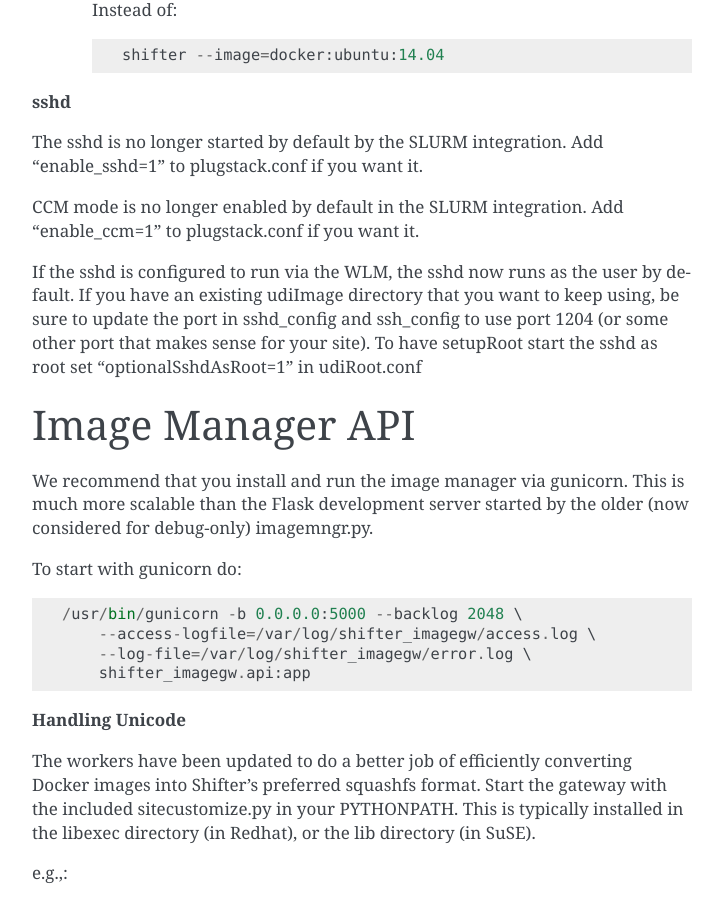
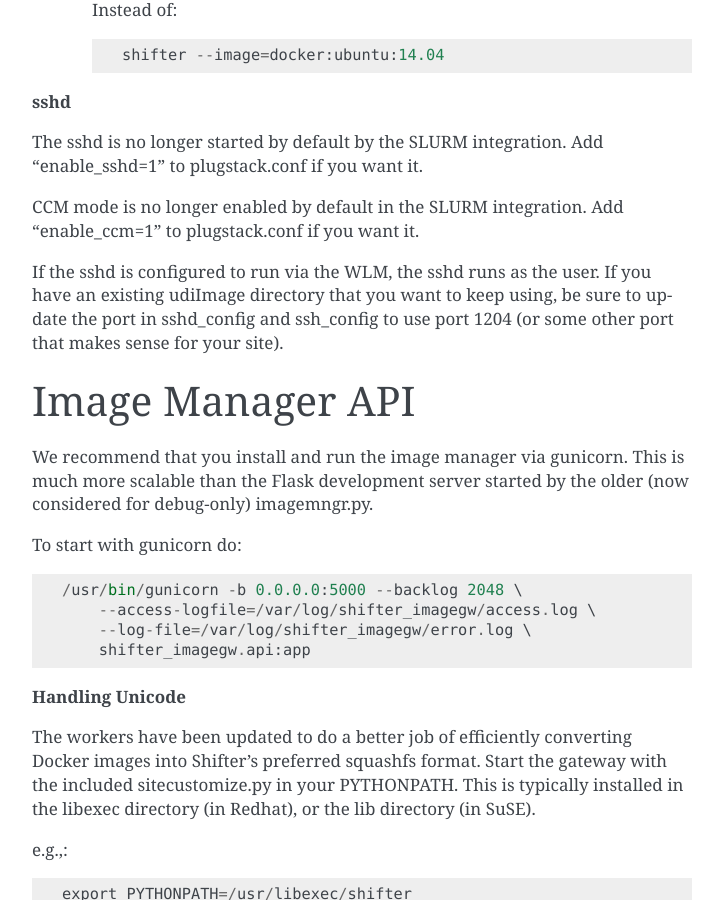
Before and after one commit to NERSC/shifter, a Sphinx documentation site: the page built from doc/updating.rst, in a window 1280 px wide and 900 px high, scrolled down 1381 px. Shown: the whole window, without its empty margins (388-1111 px from the left). Built offline with Sphinx 7.4.7, drawn with Linux system fonts in a browser that asks for light colours.

Commit message:
drop legacy support for allowing site to configure sshd to run as root

```diff
--- a/doc/updating.rst
+++ b/doc/updating.rst
@@ -68,11 +68,10 @@
 CCM mode is no longer enabled by default in the SLURM integration. Add
 "enable_ccm=1" to plugstack.conf if you want it.
 
-If the sshd is configured to run via the WLM, the sshd now runs as the user by
-default.  If you have an existing udiImage directory that you want to keep
+If the sshd is configured to run via the WLM, the sshd runs as the user.
+If you have an existing udiImage directory that you want to keep
 using, be sure to update the port in sshd_config and ssh_config to use port
-1204 (or some other port that makes sense for your site).  To have setupRoot
-start the sshd as root set "optionalSshdAsRoot=1" in udiRoot.conf
+1204 (or some other port that makes sense for your site).
 
 Image Manager API
 =================
```
Also changed, not shown: doc/config/udiRoot.conf.rst (+0 -8 lines), 3 other files.
